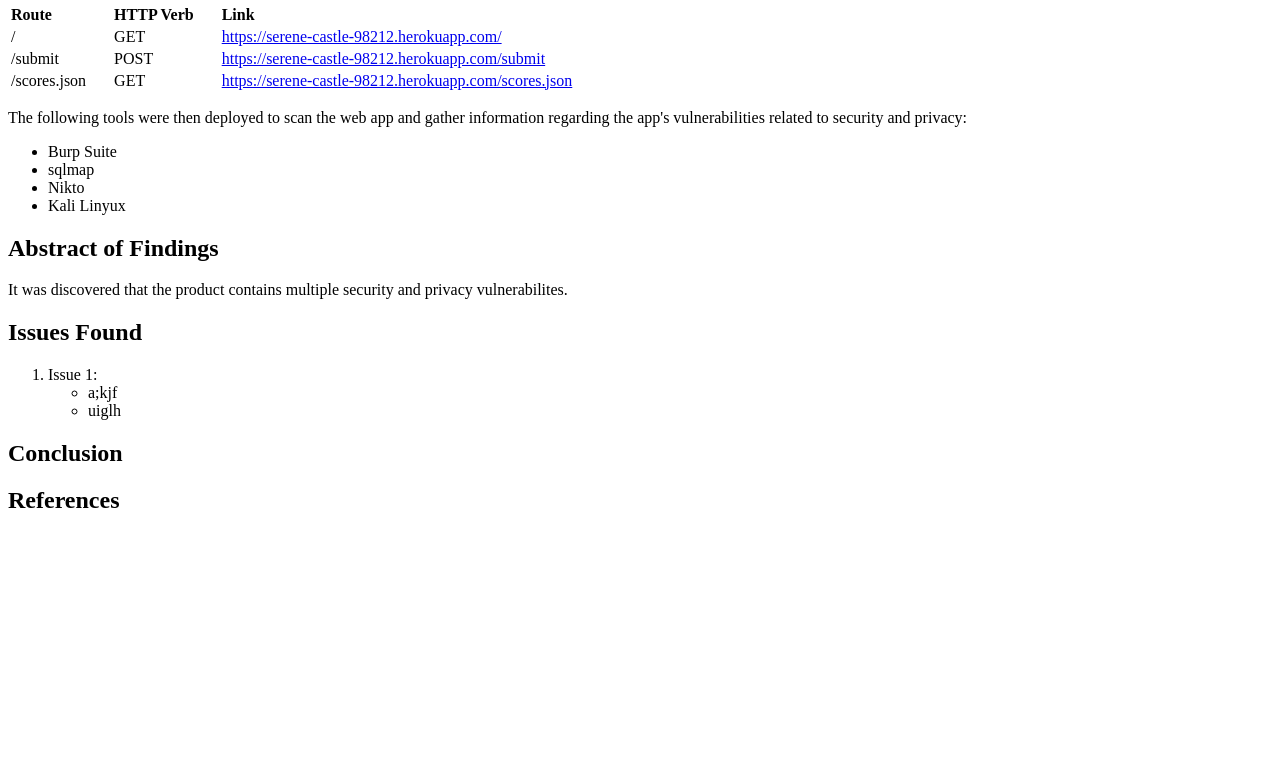
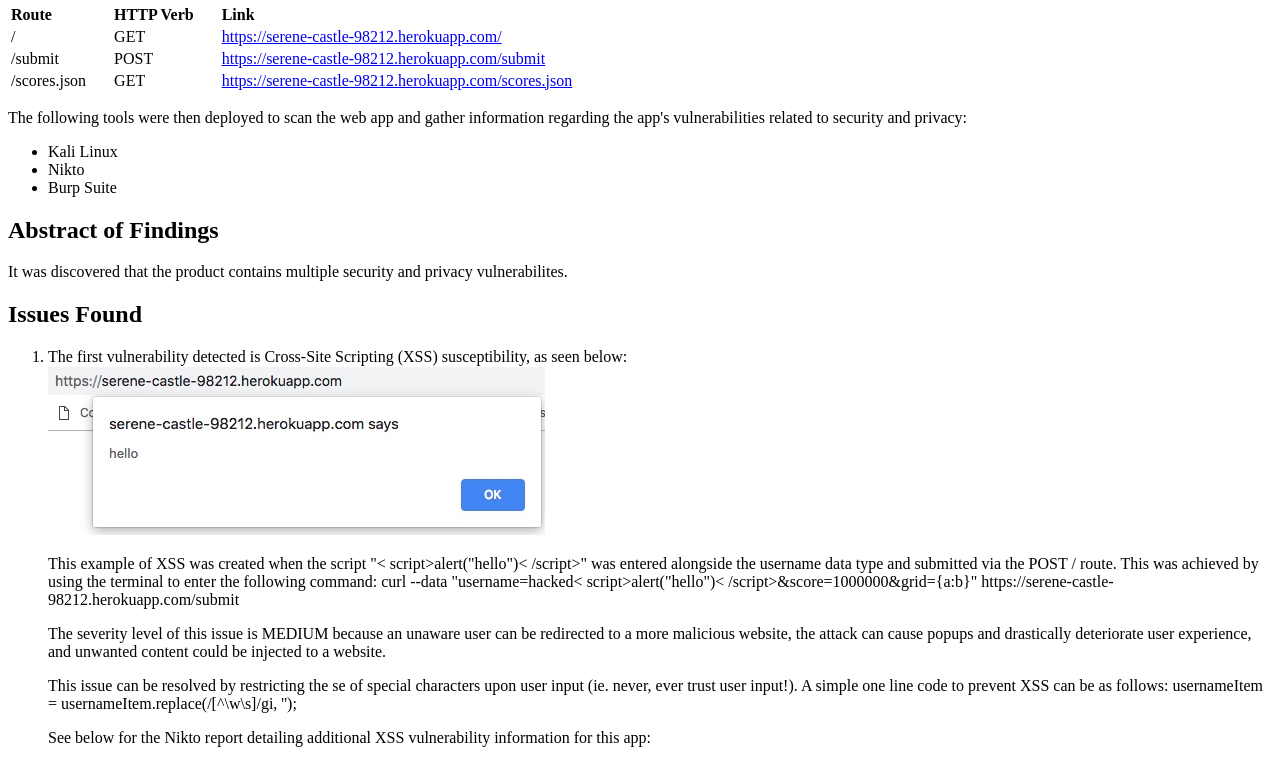
Before and after one commit to jayfacultad/comp20-jfacultad, a plain HTML site: page security/index.html in a window 1280 px wide. Shown: the part 365-1125 px from the top of the page. Before the commit the page ends 899 px from the top, so only its background shows below. Drawn offline with Linux system fonts and the light colour scheme.

Commit message:
updated Issues Found section and uploaded README

```diff
--- a/security/index.html
+++ b/security/index.html
@@ -42,20 +42,28 @@
         </p>
         <p>The following tools were then deployed to scan the web app and gather information regarding the app's vulnerabilities related to security and privacy:
                 <ul>
+                        <li>Kali Linux</li>
+                        <li>Nikto</li>
                         <li>Burp Suite</li>
-                        <li>sqlmap</li>
-                        <li>Nikto</li>
-                        <li>Kali Linyux</li>
                 </ul></p>
         <h2>Abstract of Findings</h2>
         <p>It was discovered that the product contains multiple security and privacy vulnerabilites.</p>
         <h2>Issues Found</h2>
                 <ol>
-                        <li>Issue 1:</li>
-                        <ul>
-                                <li> a;kjf</li>
-                                <li> uiglh</li>
-                        </ul>
+                        <li>The first vulnerability detected is Cross-Site Scripting (XSS) susceptibility, as seen below:</br>
+                        <img class="sameline" src="xss.jpeg" alt="Image of XSS performed on the web app">
+                        <p>This example of XSS was created when the script "< script>alert("hello")< /script>" was entered alongside the username data type and submitted via the POST / route. This was achieved by using the terminal to enter the following command: curl --data "username=hacked< script>alert("hello")< /script>&score=1000000&grid={a:b}" https://serene-castle-98212.herokuapp.com/submit</p>
+                        <p>The severity level of this issue is MEDIUM because an unaware user can be redirected to a more malicious website, the attack can cause popups and drastically deteriorate user experience, and unwanted content could be injected to a website.
+                        <p>This issue can be resolved by restricting the se of special characters upon user input (ie. never, ever trust user input!). A simple one line code to prevent XSS can be as follows: usernameItem = usernameItem.replace(/[^\w\s]/gi, '');
+                        <p>See below for the Nikto report detailing additional XSS vulnerability information for this app:</p>
+                        <img class="sameline" src="nikto.jpeg" alt="Image of results from Nikto"></br></br>
+                        </li>
+                        <li>The app is also vulnerable to straight injection attacks. Data from the entire database collection can be retrieved by injecting conditional operators alongside the username data type in the query string. For example, the retrieval of data from username values that are not equal to a username value that DOES NOT exist in the collection.  This poses serious privacy concerns, as other users' data and information could be extracted and used maliciously. An example of this attack: <a href="https://serene-castle-98212.herokuapp.com/scores.json?username[$ne]=userthatdoesnotexist">https://serene-castle-98212.herokuapp.com/scores.json?username[$ne]=userthatdoesnotexist</a>
+                        <p>The severity level of this issue is HIGH because multiple users can fall victim to this type of attack. Their private and personal information could be extracted and used maliciously.</p>
+                        <p>This issue can be resolved by restricting conditional operators.</p>
+                        <p>See below for the straight injection performed on the website to retrieve all user data:</p>
+                        <img class="sameline" src="straightinjection.jpeg" alt="Image of straigh injection performed on the website"></br></br>
+                        <li>
                 </ol>
         <h2>Conclusion</h2>
         <h2>References</h2>
--- a/security/style.css
+++ b/security/style.css
@@ -5,3 +5,7 @@ th {
 th, td {
     padding-right: 25px;
 }
+
+.sameline {
+    display: inline;
+}
```
Also changed, not shown: security/nikto.jpeg (added), security/straightinjection.jpeg (added), security/xss.jpeg (added), 1 other file.
